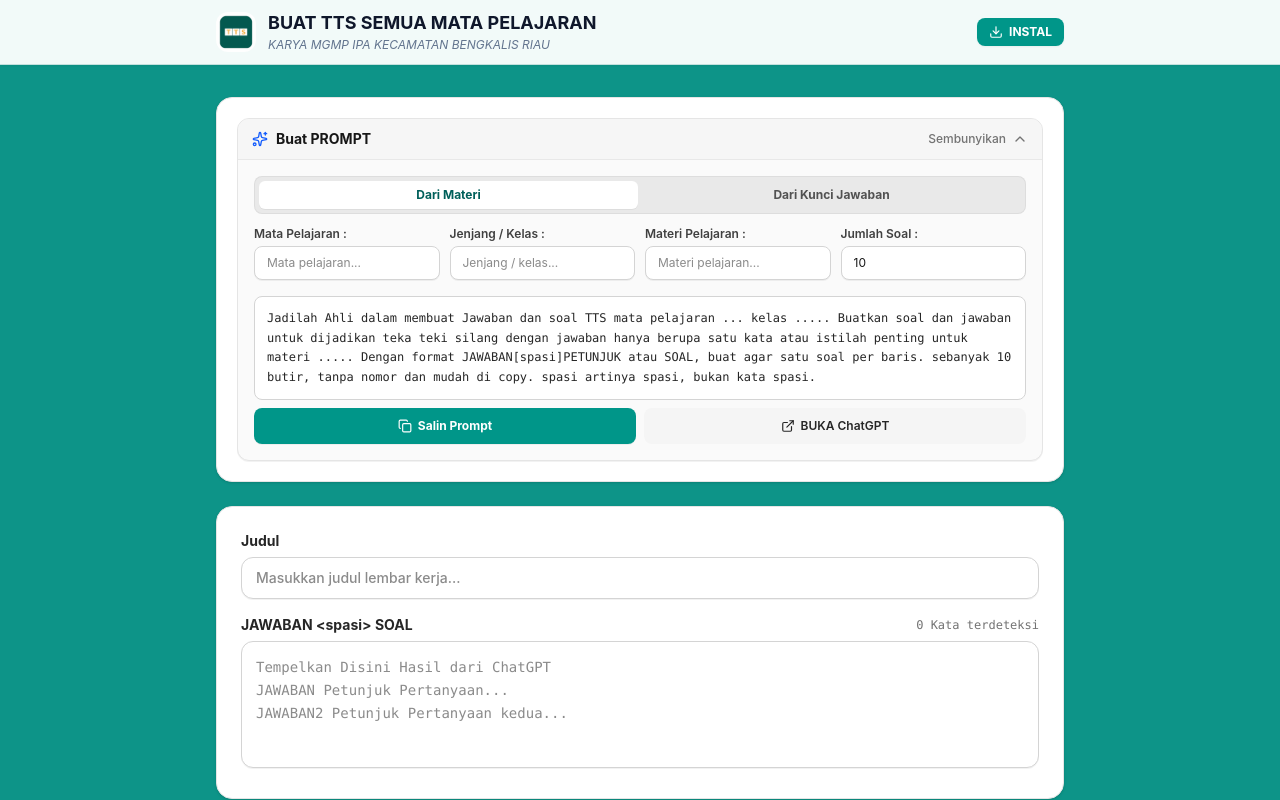
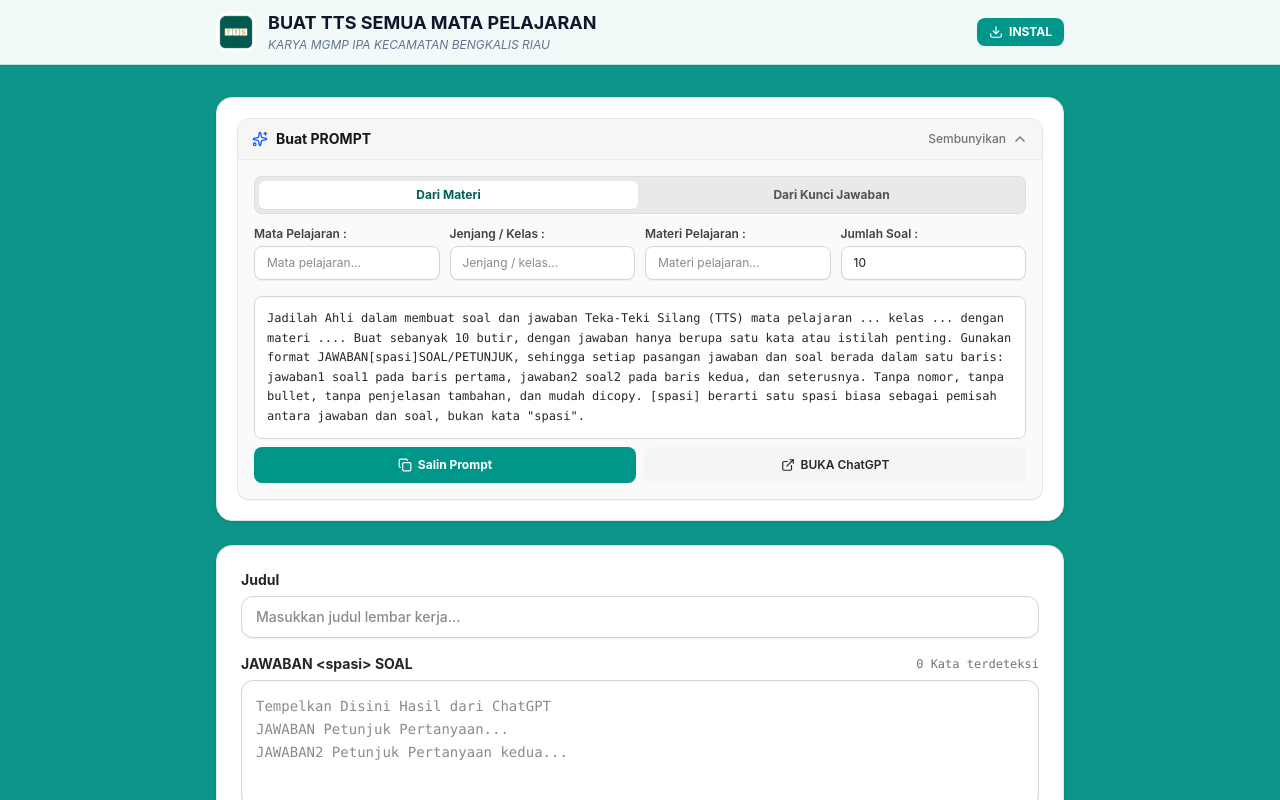
Before and after one commit to hijabgurubertuah/ttsmgmp, a React (Vite) app: page / in a window 1280 px wide. Shown: the top 800 px of the page. Built offline with nearby package versions, Linux system fonts and the light colour scheme; no server answers; the database is empty.

Commit message:
refactor: improve prompt generation for TTS clarity
Update prompts to enforce strict formatting, ensuring answers and clues are on a single line per item without extraneous text or numbering.

```diff
--- a/src/components/WorksheetGenerator.tsx
+++ b/src/components/WorksheetGenerator.tsx
@@ -282,19 +282,19 @@ export const WorksheetGenerator: React.FC = () => {
   // Prompt Tab 1: Dari Materi
   const generatedPromptTab1 = useMemo(() => {
     const subject = promptSubject.trim() || '...';
-    const grade = promptGrade.trim() || '....';
-    const topic = promptTopic.trim() || '....';
+    const grade = promptGrade.trim() || '...';
+    const topic = promptTopic.trim() || '...';
     const count = promptCount.trim() || '...';
 
-    return `Jadilah Ahli dalam membuat Jawaban dan soal TTS mata pelajaran ${subject} kelas ${grade}. Buatkan soal dan jawaban untuk dijadikan teka teki silang dengan jawaban hanya berupa satu kata atau istilah penting untuk materi ${topic}. Dengan format JAWABAN[spasi]PETUNJUK atau SOAL, buat agar satu soal per baris. sebanyak ${count} butir, tanpa nomor dan mudah di copy. spasi artinya spasi, bukan kata spasi.`;
+    return `Jadilah Ahli dalam membuat soal dan jawaban Teka-Teki Silang (TTS) mata pelajaran ${subject} kelas ${grade} dengan materi ${topic}. Buat sebanyak ${count} butir, dengan jawaban hanya berupa satu kata atau istilah penting. Gunakan format JAWABAN[spasi]SOAL/PETUNJUK, sehingga setiap pasangan jawaban dan soal berada dalam satu baris: jawaban1 soal1 pada baris pertama, jawaban2 soal2 pada baris kedua, dan seterusnya. Tanpa nomor, tanpa bullet, tanpa penjelasan tambahan, dan mudah dicopy. [spasi] berarti satu spasi biasa sebagai pemisah antara jawaban dan soal, bukan kata "spasi".`;
   }, [promptSubject, promptGrade, promptTopic, promptCount]);
 
   // Prompt Tab 2: Dari Kunci Jawaban Satu Kata (dipisahkan koma)
   const generatedPromptTab2 = useMemo(() => {
-    const subject = (promptAnswersSubject.trim() || promptSubject.trim()) || '....';
+    const subject = (promptAnswersSubject.trim() || promptSubject.trim()) || '...';
     const answers = promptAnswersList.trim() || '.......';
 
-    return `Jadilah Ahli dalam membuat soal TTS mata pelajaran ${subject} untuk jawaban berikut ${answers} . Dengan format JAWABAN[spasi]PETUNJUK atau SOAL, buat agar satu soal per baris, tanpa nomor dan mudah di copy. spasi artinya spasi, bukan kata spasi.`;
+    return `Jadilah Ahli dalam membuat soal Teka-Teki Silang (TTS) mata pelajaran ${subject} untuk jawaban berikut ${answers}. Gunakan format JAWABAN[spasi]SOAL/PETUNJUK, sehingga setiap pasangan jawaban dan soal berada dalam satu baris: jawaban1 soal1 pada baris pertama, jawaban2 soal2 pada baris kedua, dan seterusnya. Tanpa nomor, tanpa bullet, tanpa penjelasan tambahan, dan mudah dicopy. [spasi] berarti satu spasi biasa sebagai pemisah antara jawaban dan soal, bukan kata "spasi".`;
   }, [promptAnswersSubject, promptSubject, promptAnswersList]);
 
   const currentActivePrompt = promptActiveTab === 'topic' ? generatedPromptTab1 : generatedPromptTab2;
```
